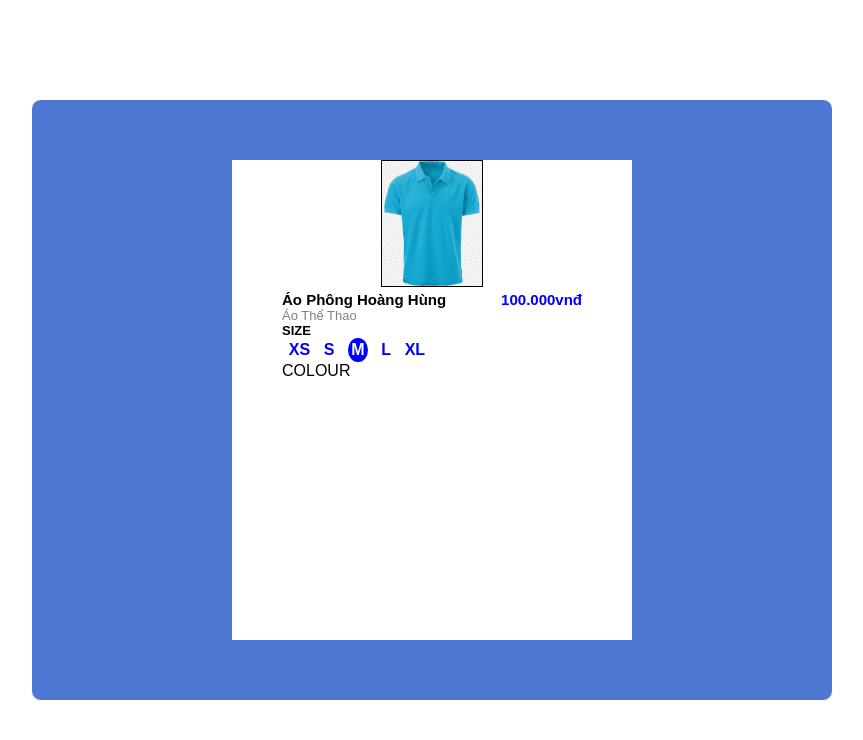
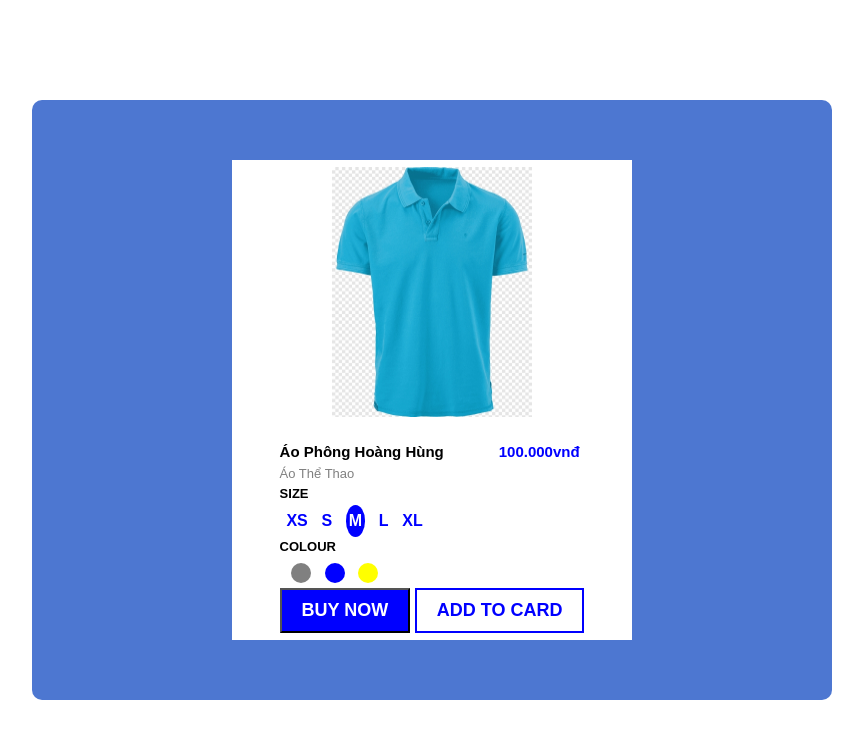
Before and after one commit to NgoHoangHung/Step1_WEB, a plain HTML site: page A005_Assignment(1)/class1/index.html in a window 1280 px wide. Shown: the whole page, without its empty margins (208-1071 px from the left). Drawn offline with Linux system fonts and the light colour scheme.

Commit message:
ao Tshirt

```diff
--- a/A005_Assignment(1)/class1/index.html
+++ b/A005_Assignment(1)/class1/index.html
@@ -14,9 +14,8 @@
 
                 <img src="image/product.jpg"
                 alt="ảnh minh họa sản phẩm"
-                width="100px"
-                height="125px"
-                style="border: 1px solid black;"
+                width="200px"
+                height="250px"
                 >
             </div>
             <!-- Khối các thông số sản phẩm -->
@@ -47,13 +46,17 @@
                 <!-- chọn màu -->
                 <p class="box-item-color">COLOUR</p>
                 <div class="box-item-color_layout">
+
                     <div class ="box-item-color-option"></div>
                     <div class ="box-item-color-option"></div>
                     <div class ="box-item-color-option"></div>
 
                 </div>
+                <div class="btn">
 
-
+                    <button class ="btn-item" >Buy now</button>
+                    <button class ="btn-item">add to card</button>
+                </div>
             </div>
         </div>
 
--- a/A005_Assignment(1)/class1/main.css
+++ b/A005_Assignment(1)/class1/main.css
@@ -15,7 +15,7 @@
     width: 800px;
     height:600px;
     background-color: rgb(77, 119, 209);
-    border: 1px solid white;
+    /* border: 1px solid white; */
     border-radius:10px;
     display: flex;
     align-items: center;
@@ -28,8 +28,9 @@
     display: flex;
     flex-direction:column;
     align-items: center;
-    align-content: space-around;
+    justify-content: space-around;
     background-color: white;
+    line-height: 1.6;
 }
 .box-item-image_product{
 }
@@ -81,3 +82,57 @@
     border-radius :50%;
     padding:3px !important;
 }
+.box-item-color{
+    font-weight: 700;
+    font-size: 13px;
+}
+.box-item-color_layout{
+    width:100px;
+    display: flex;
+    justify-content: space-around;
+    margin:5px;
+}
+.box-item-color-option:nth-child(1){
+    width: 20px;
+    height: 20px;
+    background-color:gray;
+    border-radius: 50%;
+
+}
+.box-item-color-option:nth-child(2){
+    width: 20px;
+    height: 20px;
+    background-color:blue;
+    box-sizing:border-box;
+    border-radius: 50%;
+}
+.box-item-color-option:nth-child(3){
+    width: 20px;
+    height: 20px;
+    background-color:yellow;
+    border-radius: 50%;
+
+}
+.btn{
+    margin: auto;
+
+}
+
+.btn-item:nth-child(1){
+    color: white;
+    background: blue;
+    font-weight: 700;
+    font-size: 18px;
+    padding:10px 20px;
+    text-transform: uppercase;
+}
+.btn-item:nth-child(2){
+    color: blue;
+    border:2px solid blue;
+    background: white;
+    font-weight: 700;
+    font-size: 18px;
+    padding:10px;
+    text-transform: uppercase;
+    padding:10px 20px;
+}
```
